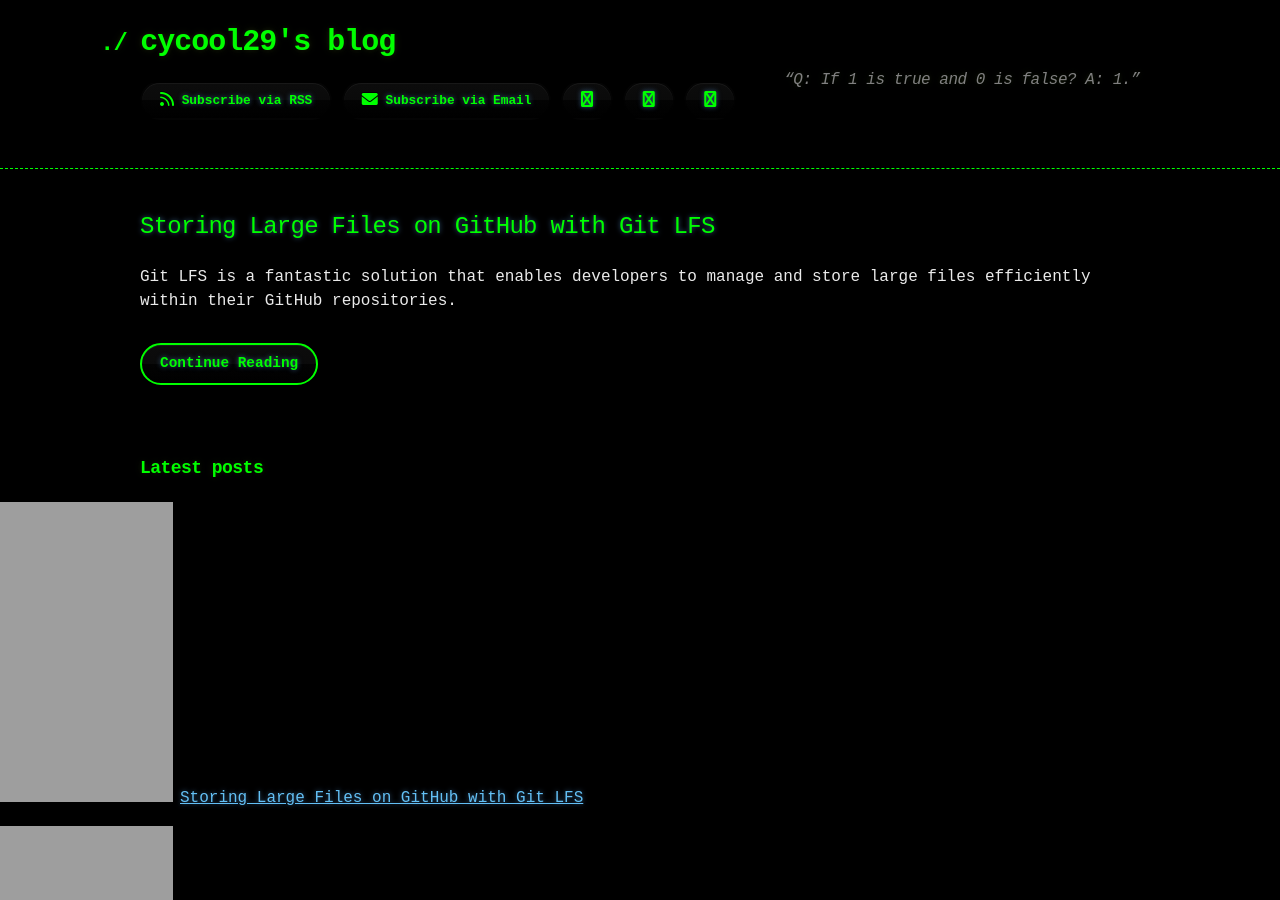
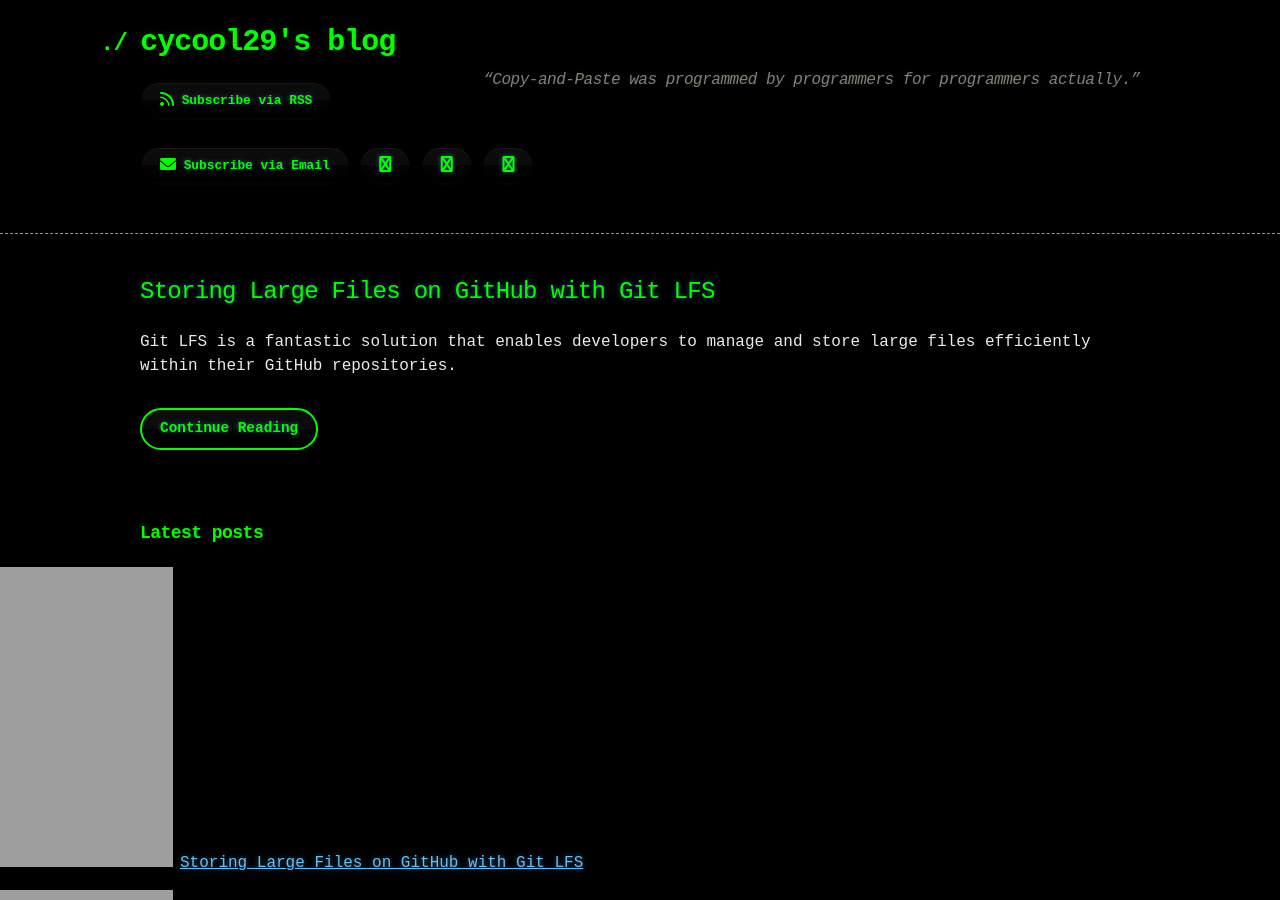
Before and after one commit to cycool29/cycool29.github.io, a Jekyll site: the page built from index.md, in a window 1280 px wide and 900 px high. Built offline with Jekyll 4.4.1, drawn with Linux system fonts in a browser that asks for light colours; a style sheet for code colours, icons or effects is not loaded.

Commit message:
Update quotes

```diff
--- a/_config.yml
+++ b/_config.yml
@@ -1,5 +1,5 @@
 title: cycool29's blog
-description: "“Q: If 1 is true and 0 is false? A: 1.” "
+description: "“Copy-and-Paste was programmed by programmers for programmers actually.” "
 bio: A high school student. Intermediate in Python, Git, Bash. Learning JavaScript. He/Him. "
 author: cycool29
 url: https://cycool29.github.io
```
